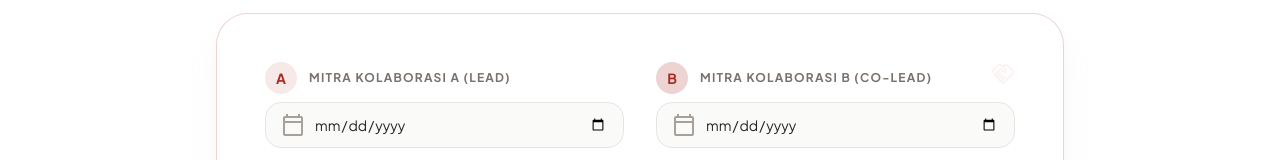
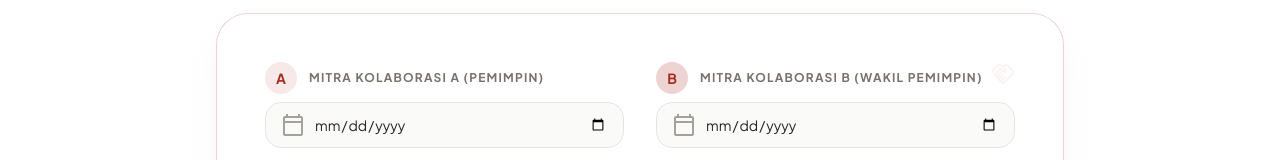
Before and after one commit to widyaanggara/jodoh_bali, a Next.js app: page /pawongan-sinergi in a window 1280 px wide. Shown: the part 469-629 px from the top of the page. Built offline with nearby package versions, Linux system fonts and the light colour scheme.

Commit message:
ngubah label samyoga

```diff
--- a/app/pawongan-sinergi/page.tsx
+++ b/app/pawongan-sinergi/page.tsx
@@ -78,7 +78,7 @@ export default function Samyoga() {
                                 <div className="space-y-4">
                                     <div className="flex items-center gap-3 mb-2">
                                         <div className="w-8 h-8 rounded-full bg-primary/10 text-primary flex items-center justify-center font-bold text-sm">A</div>
-                                        <label className="text-xs uppercase tracking-widest font-bold text-stone-500">Mitra Kolaborasi A (Lead)</label>
+                                        <label className="text-xs uppercase tracking-widest font-bold text-stone-500">Mitra Kolaborasi A (Pemimpin)</label>
                                     </div>
                                     <div className="space-y-3">
                                         <div className="relative">
@@ -106,7 +106,7 @@ export default function Samyoga() {
                                 <div className="space-y-4">
                                     <div className="flex items-center gap-3 mb-2">
                                         <div className="w-8 h-8 rounded-full bg-accent-gold/20 text-accent-gold flex items-center justify-center font-bold text-sm">B</div>
-                                        <label className="text-xs uppercase tracking-widest font-bold text-stone-500">Mitra Kolaborasi B (Co-Lead)</label>
+                                        <label className="text-xs uppercase tracking-widest font-bold text-stone-500">Mitra Kolaborasi B (Wakil Pemimpin)</label>
                                     </div>
                                     <div className="space-y-3">
                                         <div className="relative">
```
